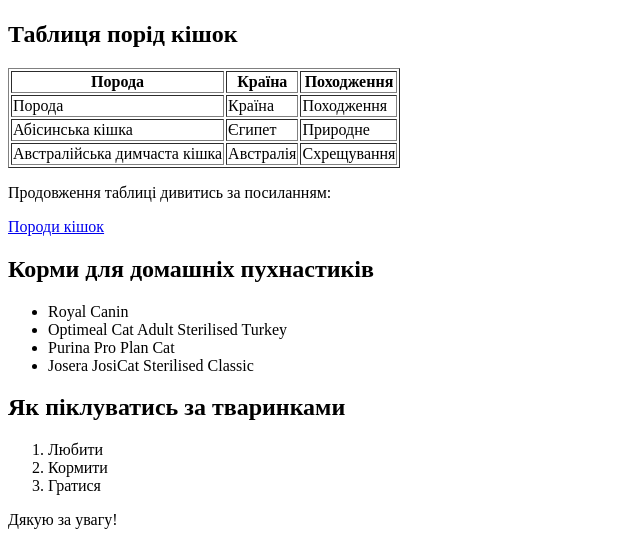
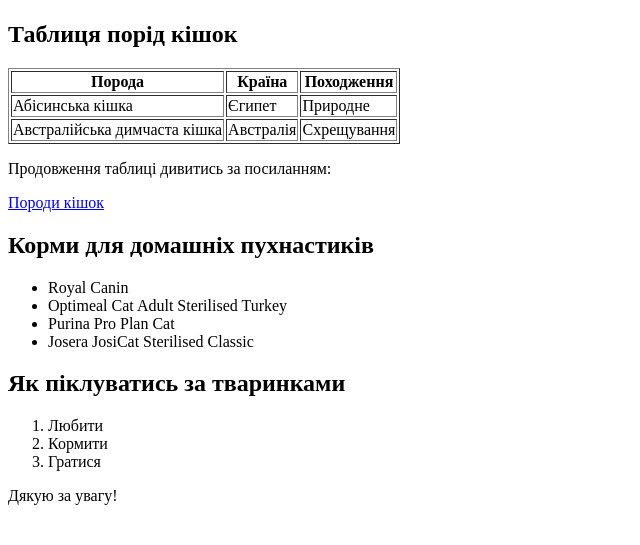
Before and after one commit to DianaSoldatova/Cat, a plain HTML site: page index.html in a window 1280 px wide. Shown: the part 1851-2396 px from the top of the page, without its empty margins (0-640 px from the left). After the commit the page ends 2372 px from the top, so only its background shows below. Drawn offline with Linux system fonts and the light colour scheme.

Commit message:
delete row in table

```diff
--- a/index.html
+++ b/index.html
@@ -29,9 +29,7 @@
         <th> Порода </th>
         <th> Країна </th>
         <th> Походження </th>
-     <tr>
-      <td>Порода</td><td>Країна</td><td>Походження</td>
-     </tr>
+
      <tr>
       <td>Абісинська кішка</td><td>Єгипет</td><td>Природне</td>
      </tr>
```
